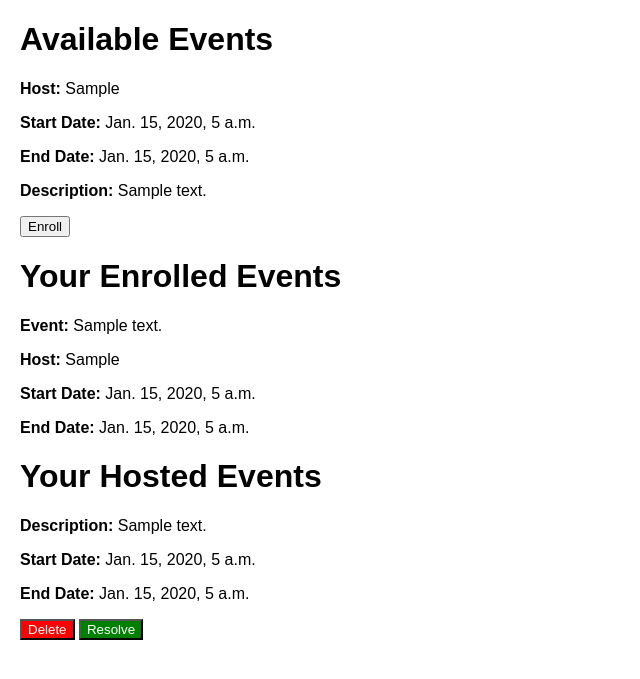
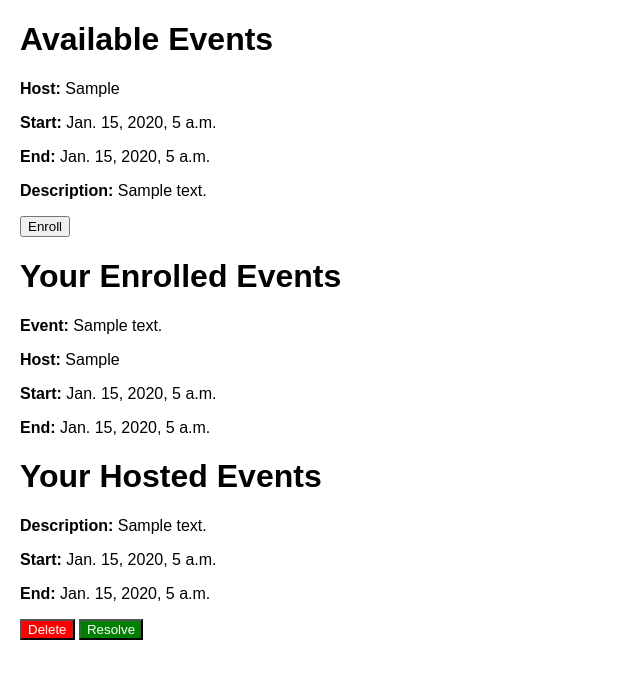
Before and after one commit to feyzzh/cs4750_db_proj, a Django app: page /events in a window 1280 px wide. Shown: the part 66-745 px from the top of the page, without its empty margins (0-640 px from the left). Run offline with Django 5.2, Linux system fonts and the light colour scheme; a user stored in the database is signed in; tables that the repository leaves empty hold one stand-in row (values such as "Sample post").

Commit message:
hosts are enrolled in events now

```diff
--- a/cavcore/hooswellapp/templates/events.html
+++ b/cavcore/hooswellapp/templates/events.html
@@ -12,8 +12,8 @@
     {% for event in events %}
         <div class="event">
             <p><strong>Host:</strong> {{ event.host.first_name }}</p>
-            <p><strong>Start Date:</strong> {{ event.start_time }}</p>
-            <p><strong>End Date:</strong> {{ event.end_time }}</p>
+            <p><strong>Start:</strong> {{ event.start_time }}</p>
+            <p><strong>End:</strong> {{ event.end_time }}</p>
             <p><strong>Description:</strong> {{ event.description }}</p>
             <form method="post" action="{% url 'enroll' %}" class="buttons">
                 {% csrf_token %}
@@ -28,8 +28,8 @@
         <div class="event">
             <p><strong>Event:</strong> {{ enrollment.event.description }}</p>
             <p><strong>Host:</strong> {{ enrollment.event.host.first_name }}</p>
-            <p><strong>Start Date:</strong> {{ enrollment.event.start_time }}</p>
-            <p><strong>End Date:</strong> {{ enrollment.event.end_time }}</p>
+            <p><strong>Start:</strong> {{ enrollment.event.start_time }}</p>
+            <p><strong>End:</strong> {{ enrollment.event.end_time }}</p>
         </div>
     {% empty %}
         <p>You are not enrolled in any events.</p>
@@ -39,8 +39,8 @@
     {% for event in hosted %}
         <div class="event">
             <p><strong>Description:</strong> {{ event.description }}</p>
-            <p><strong>Start Date:</strong> {{ event.start_time }}</p>
-            <p><strong>End Date:</strong> {{ event.end_time }}</p>
+            <p><strong>Start:</strong> {{ event.start_time }}</p>
+            <p><strong>End:</strong> {{ event.end_time }}</p>
             <div class="buttons">
                 <form method="post" action="{% url 'delete_event' %}" style="display: inline;">
                     {% csrf_token %}
--- a/cavcore/hooswellapp/views.py
+++ b/cavcore/hooswellapp/views.py
@@ -665,6 +665,7 @@ def add_event(request):
 
             event.host = custom_user
             event.save()
+            EventParticipants.objects.create(event=event, participant=custom_user)
             return redirect('home')
     else:
         form = FitnessLogForm()
@@ -718,3 +719,19 @@ def delete_event(request):
         else:
             messages.error(request, "You do not have permission to delete this event.")
         return redirect(request.META.get("HTTP_REFERER", "/"))
+
+def delete_event(request):
+    if request.method == "POST":
+        user_email = request.user.email
+        try:
+            user = Users.objects.get(email=user_email)
+        except Users.DoesNotExist:
+            return render(request, 'error.html', {'message': 'User not found.'})
+        event_id = request.POST.get("delete_event_id")
+        event = Events.objects.get(event_id=event_id)
+        if event.host == user:
+            event.delete()
+            messages.success(request, "Event deleted successfully.")
+        else:
+            messages.error(request, "You do not have permission to delete this event.")
+        return redirect(request.META.get("HTTP_REFERER", "/"))
```
